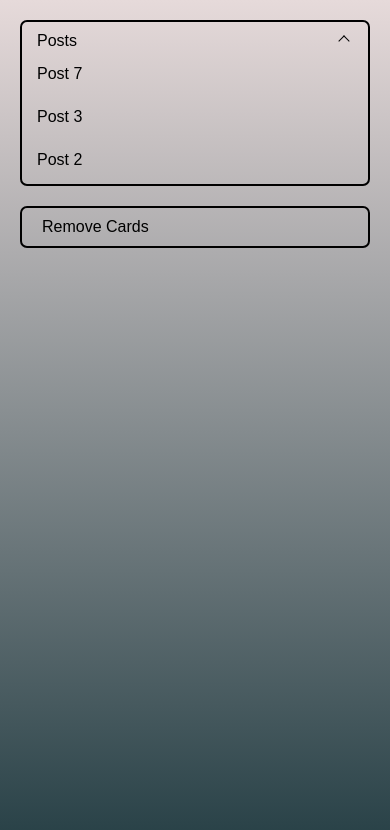
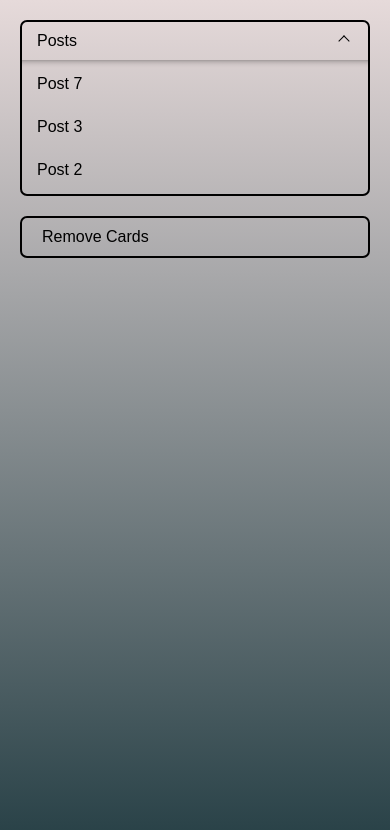
Before and after one commit to kiltonpisli/HTML5-CSS3-ES6-quick-exercise, a plain HTML site: page index.html in a window 390 px wide. Both pictures are taken after a click on the element 195 px from the left and 41 px from the top of the page. Drawn offline with nearby package versions, Linux system fonts and the light colour scheme.

Commit message:
last chamges

```diff
--- a/index.html
+++ b/index.html
@@ -7,7 +7,7 @@
 </head>
 <body>
     <div class="background"></div>
-    <!-- <img class="background" src="https://images.unsplash.com/photo-1501959181532-7d2a3c064642?ixlib=rb-1.2.1&ixid=eyJhcHBfaWQiOjEyMDd9&auto=format&fit=crop&w=1070&q=80"> -->
+
     <ul id="card-trigger">
         <li><a href="#" class="post-link" data-sku="7">post 7</a></li>
         <li><a href="#" class="post-link" data-sku="3">post 3</a></li>
@@ -18,47 +18,6 @@
 
 
     <script src="https://ajax.googleapis.com/ajax/libs/jquery/3.5.1/jquery.min.js"></script>
-    <script>
-
-        $(".post-link").click(function(){
-            var postId = this.dataset.sku;
-            var postUrl = "https://jsonplaceholder.typicode.com/posts/"+postId;
-
-            $.ajax({
-                method: "GET",
-                url: postUrl
-            }).done(function(res){
-                if(!$("#post-"+res.id).length){
-                    var card = createPost(res.id, res.title, res.body);
-                    $("#cards-holder").append(card);
-                }
-            })
-        });
-
-        $("#remover").click(function(){
-            $("#cards-holder").empty();
-        });
-
-        $(document).on("click", ".remove-button", function() {
-            $(this).parent().parent().remove();
-        });
-
-        function createPost(id, title, body){
-            var imgUrl = "https://images.unsplash.com/photo-1602883522093-3bb023cc4f12?ixlib=rb-1.2.1&ixid=eyJhcHBfaWQiOjEyMDd9&auto=format&fit=crop&w=634&q=80";
-            var post = '<div class="post" id="post-'+id+'"><img class="card-background" src="'+imgUrl+'"><div class="content"><h1 class="post-title">'+title+
-                        '</h1><p class="post-body">'+body+'</p><a href="#" id="'+id+'" class="remove-button">remove post</a></div></div>';
-
-            return post;
-        }
-
-        $("#card-trigger").click(function(){
-            if($(this).hasClass("active")){
-                $(this).removeClass("active");
-            }else{
-                $(this).addClass("active");
-            }
-        });
-
-    </script>
+    <script src="script.js"></script>
 </body>
 </html>
--- /dev/null
+++ b/script.js
@@ -0,0 +1,38 @@
+$(".post-link").click(function(){
+    var postId = this.dataset.sku;
+    var postUrl = "https://jsonplaceholder.typicode.com/posts/"+postId;
+
+    $.ajax({
+        method: "GET",
+        url: postUrl
+    }).done(function(res){
+        if(!$("#post-"+res.id).length){
+            var card = createPost(res.id, res.title, res.body);
+            $("#cards-holder").append(card);
+        }
+    })
+});
+
+$("#remover").click(function(){
+    $("#cards-holder").empty();
+});
+
+$(document).on("click", ".remove-button", function() {
+    $(this).parent().parent().remove();
+});
+
+function createPost(id, title, body){
+    var imgUrl = "https://images.unsplash.com/photo-1602883522093-3bb023cc4f12?ixlib=rb-1.2.1&ixid=eyJhcHBfaWQiOjEyMDd9&auto=format&fit=crop&w=634&q=80";
+    var post = '<div class="post" id="post-'+id+'"><img class="card-background" src="'+imgUrl+'"><div class="content"><h1 class="post-title">'+title+
+                '</h1><p class="post-body">'+body+'</p><a href="#" id="'+id+'" class="remove-button">remove post</a></div></div>';
+
+    return post;
+}
+
+$("#card-trigger").click(function(){
+    if($(this).hasClass("active")){
+        $(this).removeClass("active");
+    }else{
+        $(this).addClass("active");
+    }
+});
--- a/style.css
+++ b/style.css
@@ -166,6 +166,21 @@ a{
         padding: 10px 0;
         border: 0;
     }
+    #card-trigger.active > li:first-child a{
+        position: relative;
+        padding-top: 20px;
+    }
+    #card-trigger.active > li:first-child a:before{
+        position: absolute;
+        top: 5px;
+        left: 50%;
+        transform: translateX(-50%);
+        content: '';
+        display: block;
+        height: 100%;
+        width: calc(100% + 30px);
+        box-shadow: inset 0px 17px 10px -20px black;
+    }
     #remover{
         display: block;
     }
```
